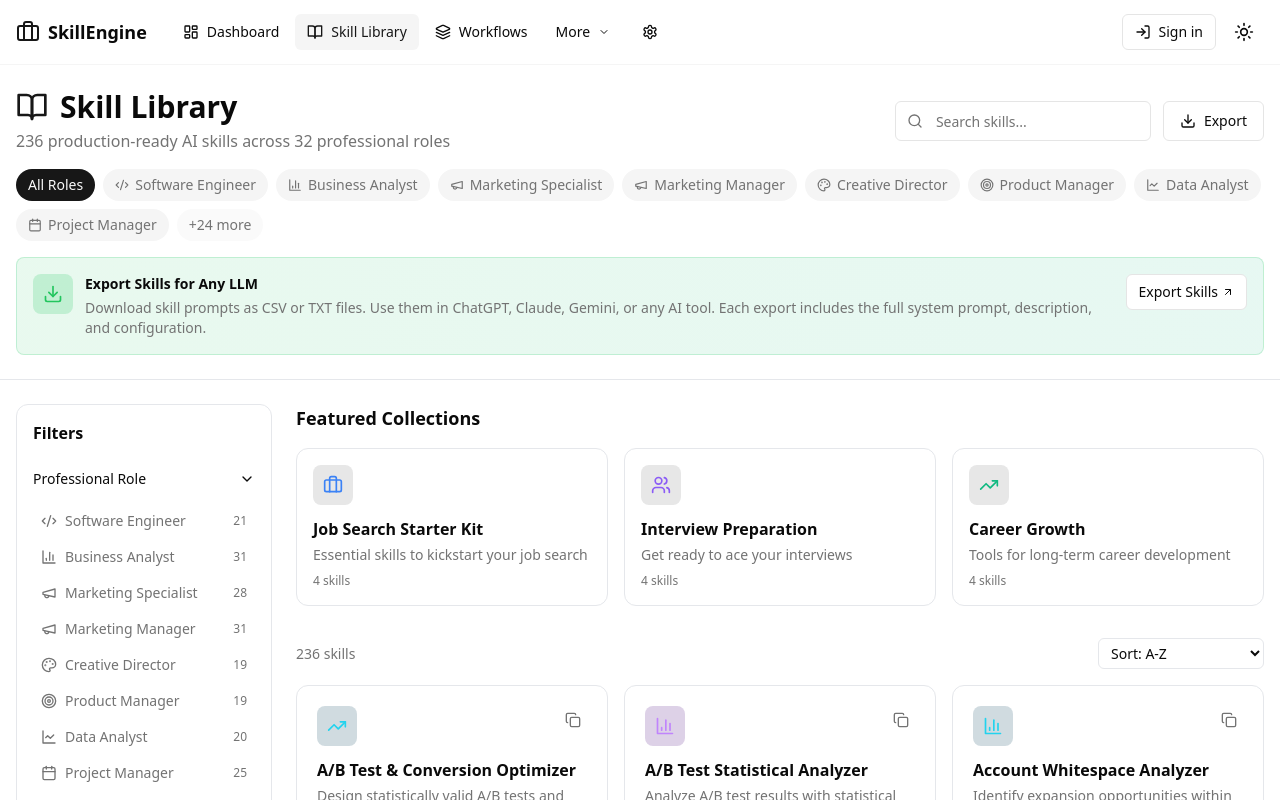
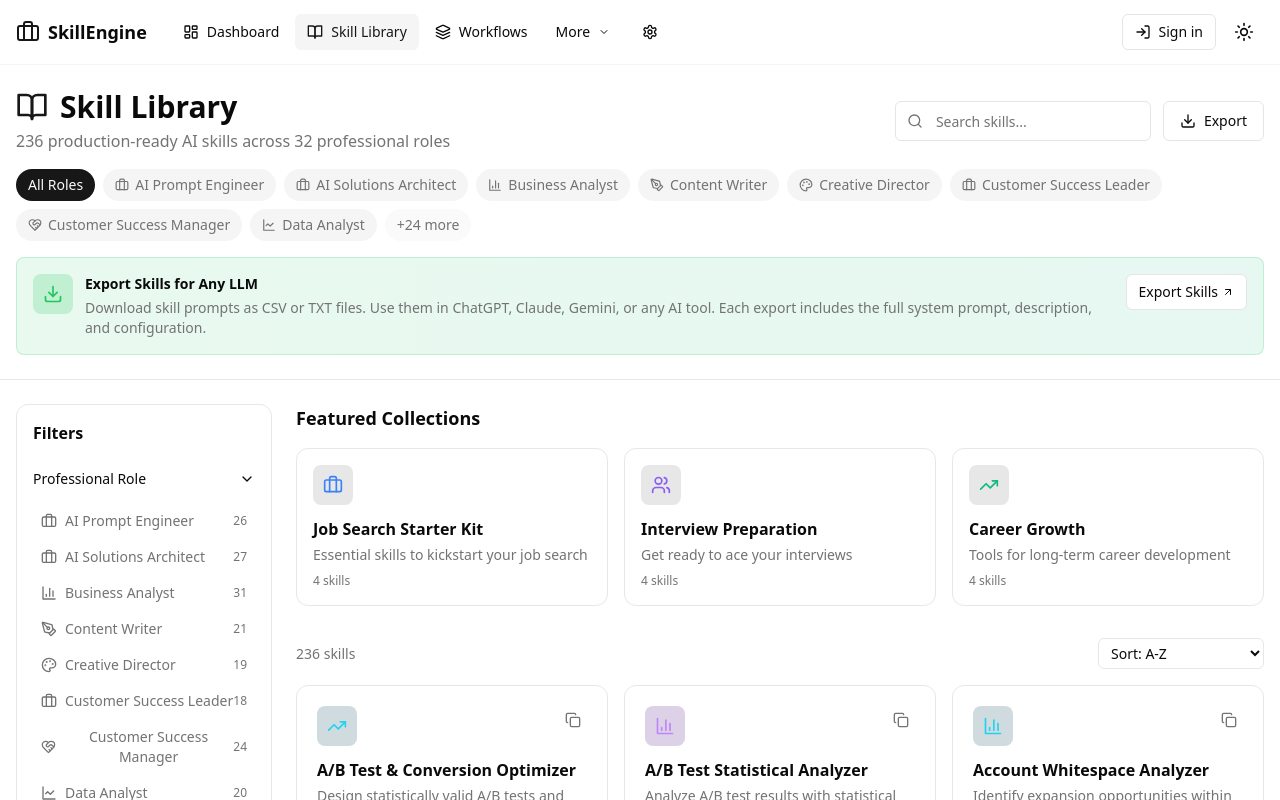
Before and after one commit to matthewcarlsonhome-cmd/skillengine, a React (Vite) app: page /#/library in a window 1280 px wide. Shown: the top 800 px of the page. Built offline with nearby package versions, Linux system fonts and the light colour scheme; no server answers.

Commit message:
fix: Sort professional roles alphabetically in Skill Library
Sort ROLE_DEFINITIONS alphabetically by name in both:
- The quick-select role chips at the top of the page
- The Professional Role filter section in the sidebar

```diff
--- a/pages/SkillLibraryPage.tsx
+++ b/pages/SkillLibraryPage.tsx
@@ -383,7 +383,10 @@ const SkillLibraryPage: React.FC = () => {
             >
               All Roles
             </button>
-            {ROLE_DEFINITIONS.slice(0, 8).map((role) => {
+            {[...ROLE_DEFINITIONS]
+              .sort((a, b) => a.name.localeCompare(b.name))
+              .slice(0, 8)
+              .map((role) => {
                 const Icon = ROLE_ICONS[role.id] || Briefcase;
                 const isSelected = filters.roles.includes(role.id);
                 return (
@@ -492,7 +495,9 @@ const SkillLibraryPage: React.FC = () => {
                 {renderFilterSection(
                   'Professional Role',
                   'roles',
-                  ROLE_DEFINITIONS.map((r) => ({
+                  [...ROLE_DEFINITIONS]
+                    .sort((a, b) => a.name.localeCompare(b.name))
+                    .map((r) => ({
                       value: r.id,
                       label: r.name,
                       count: skillCountByRole[r.id],
```
Lines whose indentation alone changed are shown as unchanged.
